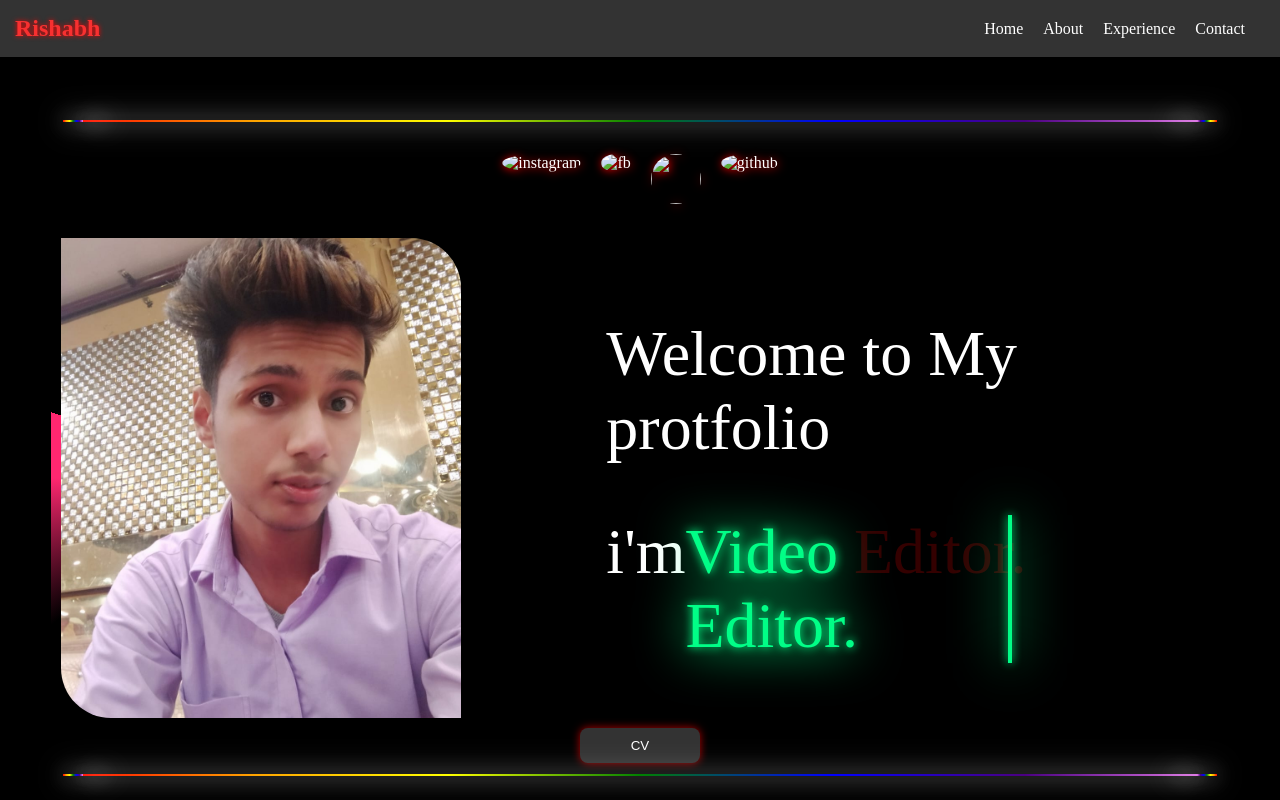
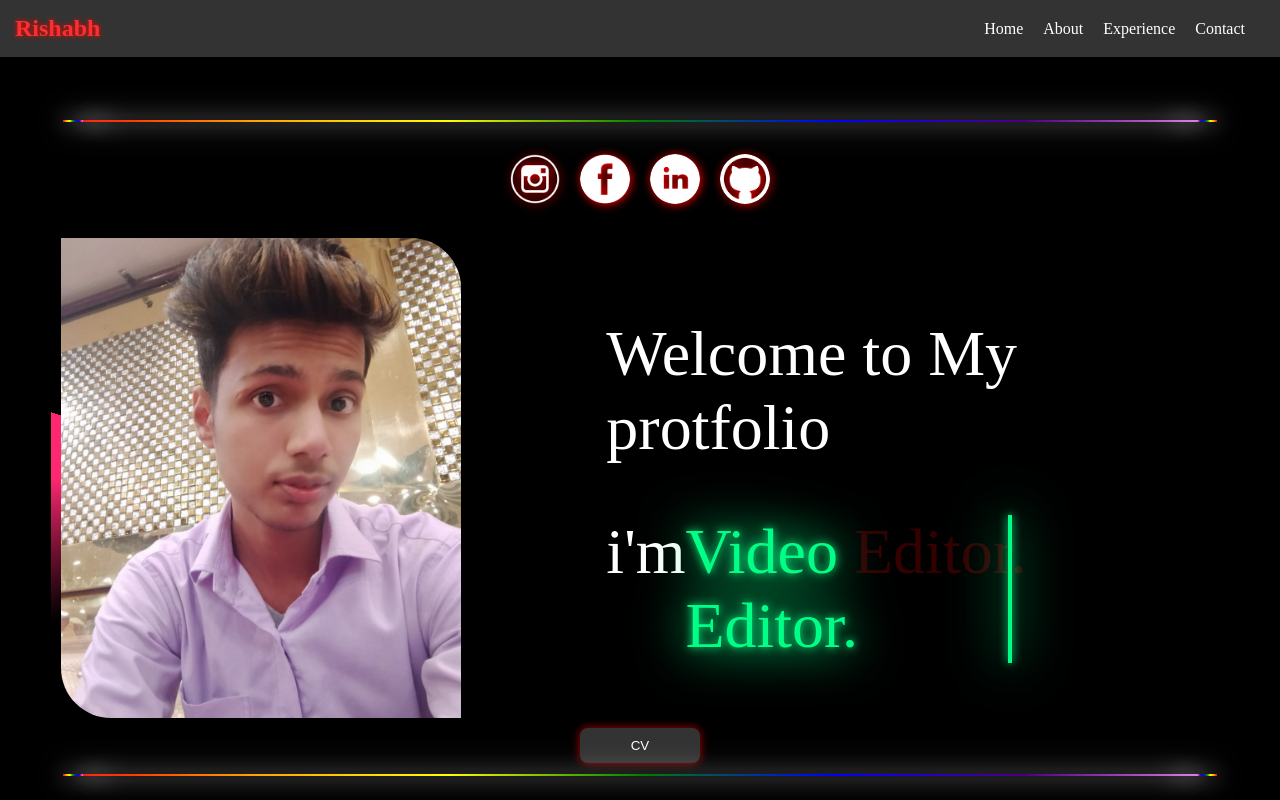
Before and after one commit to Rishabhgtm/Rishabhgtm-rishabh-portfolio, a plain HTML site: page index.html in a window 1280 px wide. Shown: the top 800 px of the page. Drawn offline with Linux system fonts and the light colour scheme.

Commit message:
Update index.html

```diff
--- a/index.html
+++ b/index.html
@@ -25,10 +25,10 @@
         </div>
         <div id="social-container">
             <div class="icon-social">
-            <a href="https://www.instagram.com/rishabhrajgautam2002?igsh=YTI0MGt6NWN3Mjg="><img src="my/social/logo1.png" alt="instagram" class="home-icon"></a>
-            <a href="https://www.facebook.com"><img src="my/social/logo2.png" alt="fb" class="home-icon"></a>
-            <a href="https://www.linkedin.com/in/rishabh-raj-gautam-0a98b1292"><img src="my/social/logo3.png" alt="" class="home-icon"></a>
-            <a href="github.com/Rishabhgtm/"><img src="my/social/logo4.png" alt="github" class="home-icon"></a>
+            <a href="https://www.instagram.com/rishabhrajgautam2002?igsh=YTI0MGt6NWN3Mjg="><img src="my/logo1.png" alt="instagram" class="home-icon"></a>
+            <a href="https://www.facebook.com"><img src="my/logo2.png" alt="fb" class="home-icon"></a>
+            <a href="https://www.linkedin.com/in/rishabh-raj-gautam-0a98b1292"><img src="my/logo3.png" alt="" class="home-icon"></a>
+            <a href="github.com/Rishabhgtm/"><img src="my/logo4.png" alt="github" class="home-icon"></a>
             </div>
         </div>
         <div id="profile-container">
```
